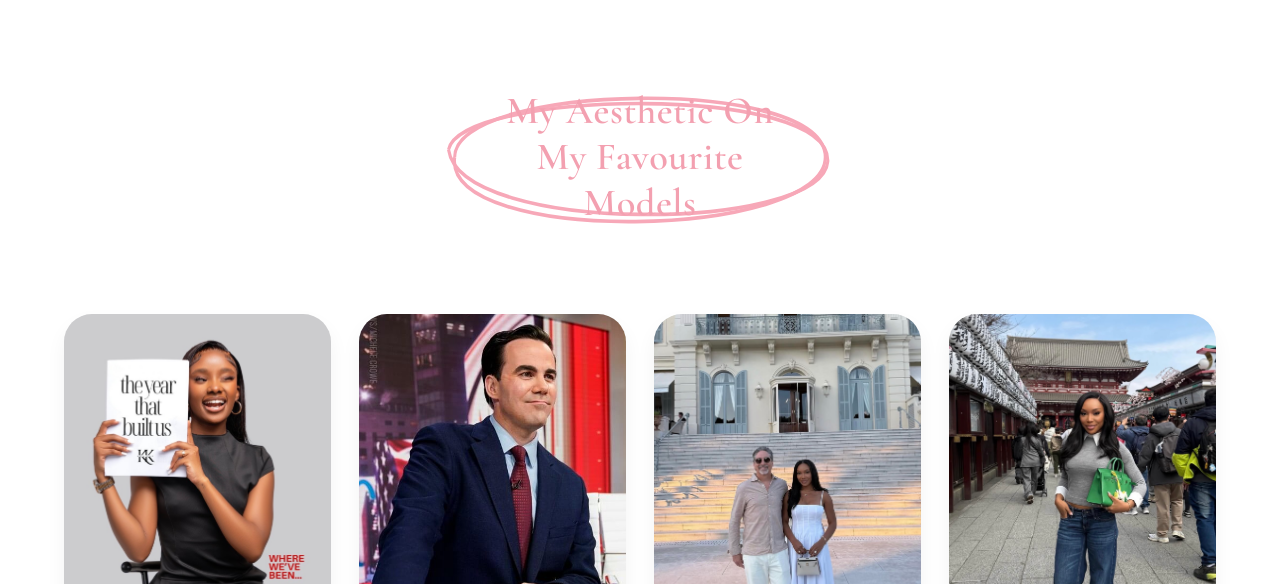
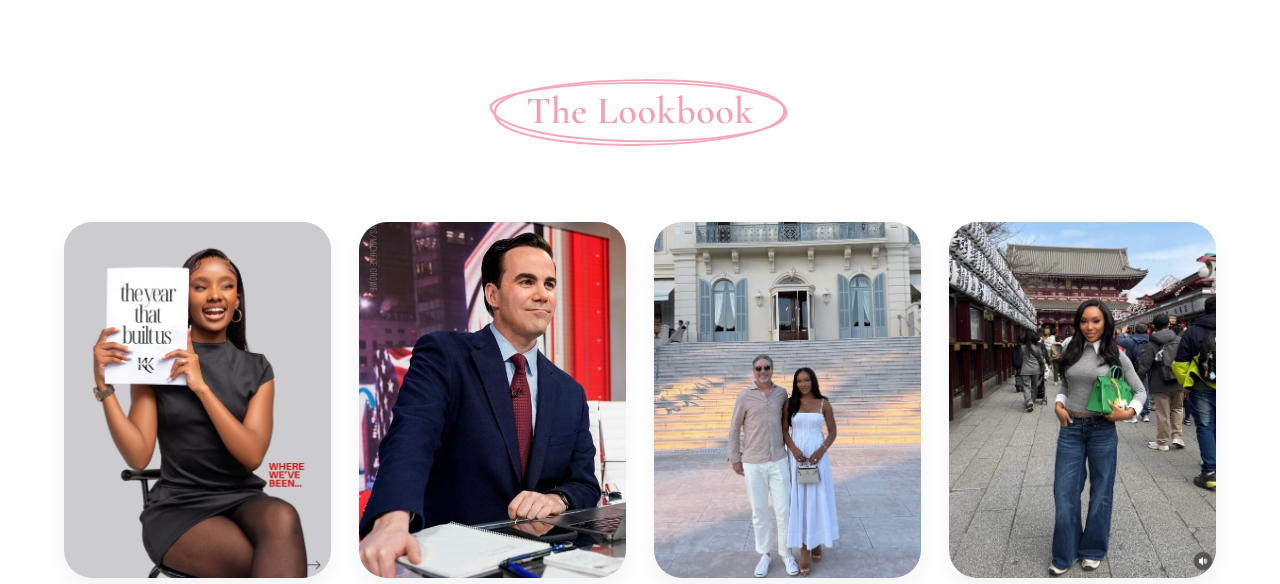
Before and after one commit to kmushong/KLLYNCLE-Personal-Styling--Curated-for-You, a plain HTML site: page portfolio.html in a window 1280 px wide. Shown: the top 584 px of the page. Drawn offline with nearby package versions, Linux system fonts and the light colour scheme.

Commit message:
Update portfolio.html

```diff
--- a/portfolio.html
+++ b/portfolio.html
@@ -305,7 +305,7 @@
         <path d="M 20,65 C 20,15 320,10 320,65 C 320,120 10,125 20,65 Z" />
         <path d="M 15,60 C 25,20 325,15 322,68 C 318,115 25,118 15,60 Z" style="animation-delay: 0.3s;" />
       </svg>
-      <h1 class="portfolio-title">My Aesthetic On My Favourite Models</h1>
+      <h1 class="portfolio-title">The Lookbook</h1>
     </div>
   </header>
 
```
